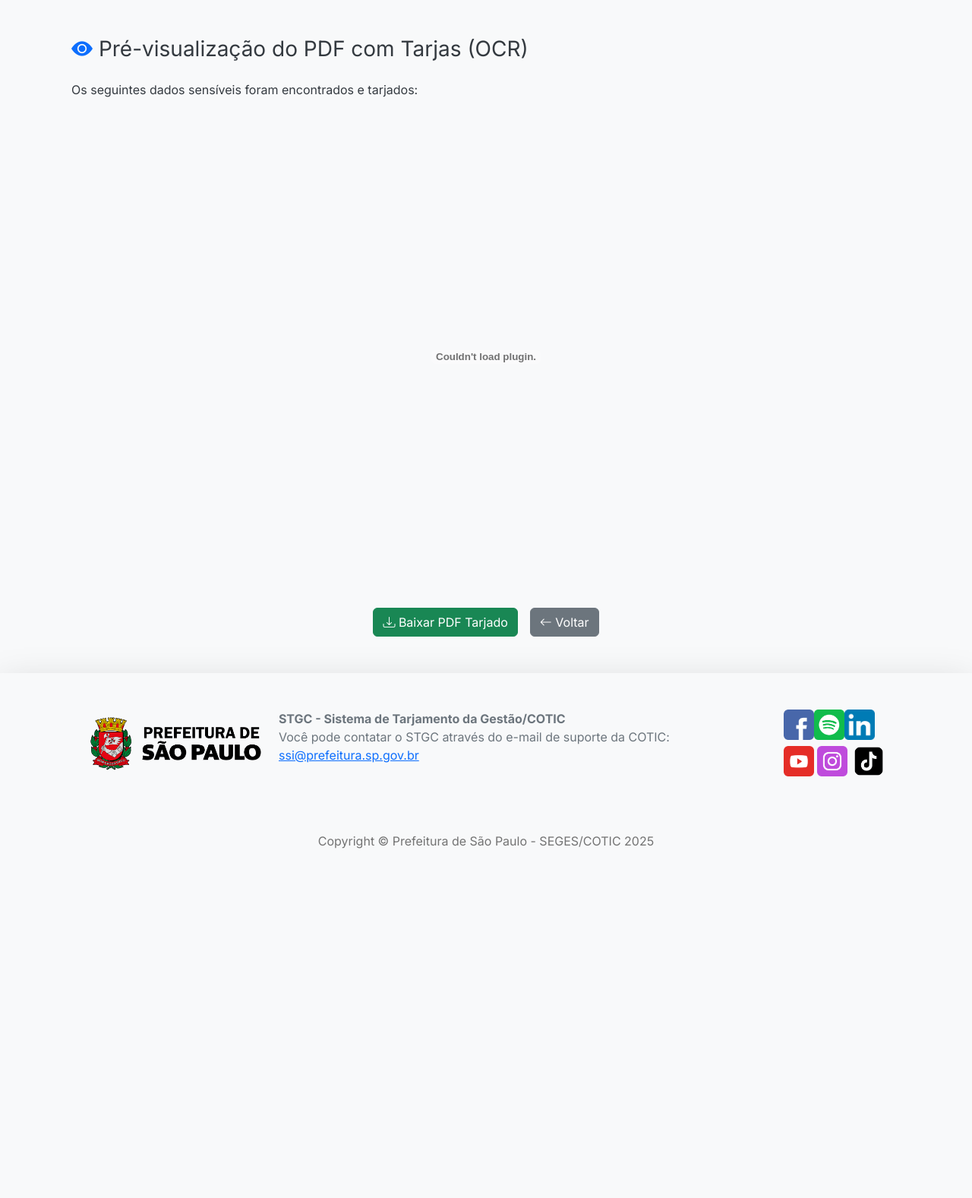
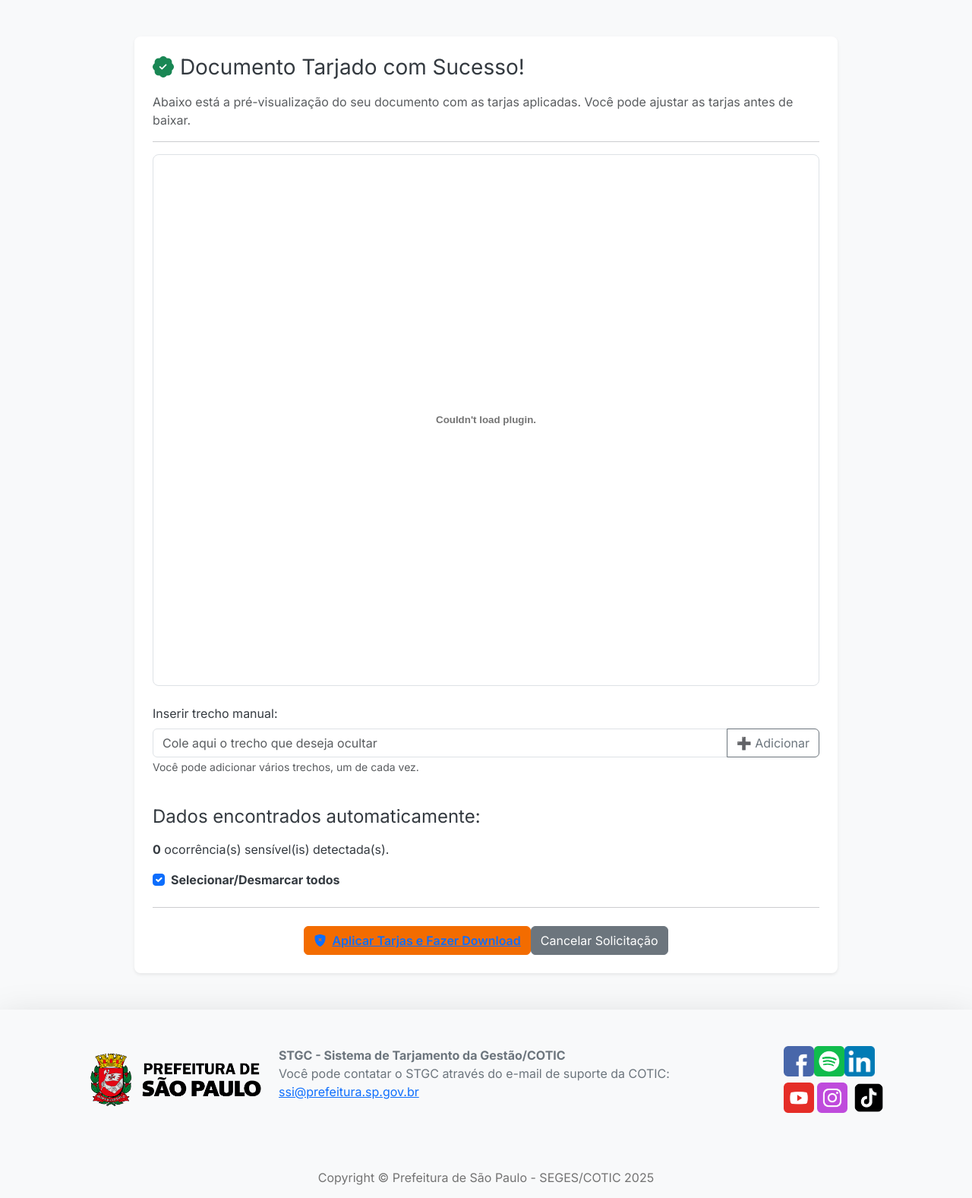
Before and after one commit to DevGov2024/project, a Flask app: template Tarj_end-master/Flask/templates/preview_ocr.html in a window 1280 px wide. Shown: the part 111-1688 px from the top of the page at 76% size. Before the commit the page ends 1228 px from the top, so only its background shows below. Run offline with Flask 3, Linux system fonts and the light colour scheme; the template is opened without the code that fills it, so the values that code supplies are empty.

Commit message:
melhorando a pré visualização ocr

```diff
--- a/Tarj_end-master/Flask/templates/preview_docx.html
+++ b/Tarj_end-master/Flask/templates/preview_docx.html
@@ -4,10 +4,9 @@
 
 {% block content %}
 
-
         <div class="row justify-content-center">
             <section class="col-md-9">
-                <div class="bg-white p-4 rounded-3 shadow-sm text-center">
+                <div class="bg-white p-4 rounded-3 shadow-sm text-orange">
                     <h3 class="mb-3"><i class="bi bi-patch-check-fill text-success"></i> Documento Tarjado com Sucesso!
                     </h3>
                     <p class="text-muted">Abaixo está a pré-visualização do seu documento com as tarjas aplicadas. Você
--- a/Tarj_end-master/Flask/templates/preview_ocr.html
+++ b/Tarj_end-master/Flask/templates/preview_ocr.html
@@ -1,39 +1,113 @@
 {% extends "base.html" %}
+
 {% block title %}Pré-visualização PDF OCR Tarjado{% endblock %}
+
 {% block content %}
-<div class="container my-5">
-  <h3 class="mb-4">
-    <i class="bi bi-eye-fill text-primary"></i> Pré-visualização do PDF com Tarjas (OCR)
-  </h3>
+    <div class="row justify-content-center">
+      <section class="col-md-10">
+       <div class="bg-white p-4 rounded-3 shadow-sm">
+        <h3 class="mb-3"><i class="bi bi-patch-check-fill text-success"></i> Documento Tarjado com Sucesso!</h3>
+        <p class="text-muted">Abaixo está a pré-visualização do seu documento com as tarjas aplicadas. Você pode ajustar as tarjas antes de baixar.</p>
+        <hr>
 
-  <p>Os seguintes dados sensíveis foram encontrados e tarjados:</p>
+        <!-- PDF embutido com OCR -->
+        <div class="border rounded-3 mb-4" style="height: 700px;">
+          <embed src="{{ url_for('ver_pdf_ocr') }}" type="application/pdf" width="100%" height="100%" style="border: none;" />
+        </div>
 
-  <ul class="list-group mb-4">
-    {% for ocorrencia in ocorrencias %}
-    <li class="list-group-item">
-      <strong>Página:</strong> {{ ocorrencia.pagina + 1 }} —
-      <strong>Tipo:</strong> {{ ocorrencia.tipo }} —
-      <strong>Texto:</strong> {{ ocorrencia.texto }}
-    </li>
-    {% endfor %}
-  </ul>
+        <!-- Início do formulário -->
+        <form method="post" action="{{ url_for('aplicar_tarjas_pdf') }}">
+          <!-- Campo oculto para trechos manuais -->
+          <input type="hidden" name="tarjas_manualmente_adicionadas" id="manualTarjasHidden">
 
-  <div class="mb-4">
-    <embed
-      src="{{ url_for('ver_pdf_ocr') }}"
-      type="application/pdf"
-      width="100%"
-      height="600px"
-    />
-  </div>
+          <!-- Campo para adicionar tarjas manuais -->
+          <div class="mb-3">
+            <label for="trechoManual" class="form-label">Inserir trecho manual:</label>
+            <div class="input-group">
+              <input type="text" id="trechoManual" class="form-control" placeholder="Cole aqui o trecho que deseja ocultar" autocomplete="off">
+              <button type="button" class="btn btn-outline-secondary" onclick="adicionarTarjaManual()">➕ Adicionar</button>
+            </div>
+            <small class="form-text text-muted">Você pode adicionar vários trechos, um de cada vez.</small>
+          </div>
 
-  <div class="d-flex justify-content-center gap-3">
-    <a href="{{ url_for('download_pdf_ocr') }}" class="btn btn-success">
-      <i class="bi bi-download"></i> Baixar PDF Tarjado
-    </a>
-    <a href="{{ url_for('tarjar_ocr_pdf') }}" class="btn btn-secondary">
-      <i class="bi bi-arrow-left"></i> Voltar
-    </a>
-  </div>
-</div>
+          <!-- Lista visual dos trechos manuais -->
+          <ul id="listaTarjas" class="list-group mb-4"></ul>
+
+          <!-- Dados detectados -->
+          <h4 class="mb-3">Dados encontrados automaticamente:</h4>
+          <div class="mb-4">
+            <p><strong>{{ ocorrencias|length }}</strong> ocorrência(s) sensível(is) detectada(s).</p>
+
+            <!-- Checkbox Mestre -->
+            <div class="form-check mb-2">
+              <input class="form-check-input" type="checkbox" id="checkAll" checked>
+              <label class="form-check-label fw-bold" for="checkAll">Selecionar/Desmarcar todos</label>
+            </div>
+
+            <!-- Lista de ocorrências -->
+            {% for item in ocorrencias %}
+            <div class="form-check">
+              <input class="form-check-input item-checkbox" type="checkbox" name="selecionados" value="{{ item.id }}" id="chk{{ loop.index }}" checked>
+              <label class="form-check-label" for="chk{{ loop.index }}">
+                {{ item.tipo }}: "{{ item.texto }}" (Página {{ item.pagina + 1 }})
+              </label>
+            </div>
+            {% endfor %}
+          </div>
+          <hr>
+
+          <!-- Botões -->
+            <div class="d-flex justify-content-center align-items-center mt-4">
+              <button type="submit" class="btn btn-primary">
+                <a href="{{ url_for('download_pdf_ocr') }}">
+                  <i class="bi bi-shield-fill-x me-2"></i>Aplicar Tarjas e Fazer Download
+                  </a>
+                  </button>
+            <a href="{{ url_for('tarjar_ocr_pdf') }}" class="btn btn-secondary"> Cancelar Solicitação</a>
+          </div>
+        </form>
+      </div>
+    </div>
+
+    <!-- Script para adicionar e visualizar tarjas manuais -->
+    <script>
+      let tarjasManuais = [];
+
+      function adicionarTarjaManual() {
+        const input = document.getElementById("trechoManual");
+        const valor = input.value.trim();
+        if (valor.length === 0) {
+          alert("Insira um trecho antes de adicionar.");
+          return;
+        }
+
+        tarjasManuais.push(valor);
+        document.getElementById("manualTarjasHidden").value = tarjasManuais.join("|");
+
+        // Atualiza lista visual
+        const li = document.createElement("li");
+        li.className = "list-group-item d-flex justify-content-between align-items-center";
+        li.textContent = valor;
+
+        const btnRemover = document.createElement("button");
+        btnRemover.textContent = "Remover";
+        btnRemover.className = "btn btn-sm btn-outline-danger ms-2";
+        btnRemover.onclick = function () {
+          tarjasManuais = tarjasManuais.filter(t => t !== valor);
+          document.getElementById("manualTarjasHidden").value = tarjasManuais.join("|");
+          li.remove();
+        };
+
+        li.appendChild(btnRemover);
+        document.getElementById("listaTarjas").appendChild(li);
+
+        input.value = ""; // limpa o campo
+      }
+
+      // Checkbox mestre
+      document.getElementById("checkAll").addEventListener("change", function () {
+        const checkboxes = document.querySelectorAll(".item-checkbox");
+        checkboxes.forEach(cb => cb.checked = this.checked);
+      });
+    </script>
 {% endblock %}
--- a/Tarj_end-master/Flask/templates/tarjar_pdf.html
+++ b/Tarj_end-master/Flask/templates/tarjar_pdf.html
@@ -7,7 +7,7 @@
 
   <div class="row justify-content-center">
     <section class="col-md-8">
-      <div class="bg-white p-4 rounded-3 shadow-sm text-center">
+      <div class="bg-white p-4 rounded-3 shadow-sm text-orange">
         <h3 class="mb-4"><i class="bi bi-file-earmark-lock-fill" style="color: #E65A00;"></i> Tarjar Documento PDF</h3>
         <p class="text-muted">Envie um arquivo PDF e selecione os tipos de dados sensíveis que deseja tarjar.</p>
         <hr>
--- a/Tarj_end-master/Flask/views.py
+++ b/Tarj_end-master/Flask/views.py
@@ -33,10 +33,7 @@
     "DATA": r'\b\d{2}/\d{2}/\d{4}\b',
     "ENDERECO": r"\b(?:Rua|Av|Avenida|Travessa|Estrada|Rodovia|R\.|Av\.?)\.?\s+[A-Za-zÀ-ÖØ-öø-ÿ0-9\s]+,\s*\d+",
     "NOME": r'\b([A-ZÁÉÍÓÚÂÊÎÔÛÃÕÇ][a-záéíóúâêîôûãõç]+(?:\s+(?:da|de|do|dos|das|e)?\s*[A-Z][a-z]+)+)\b',
-
 }
-
-
 
 @app.route("/",  methods=["GET", "POST"])
 def homepage():
```
Also changed, not shown: 12 other files.
